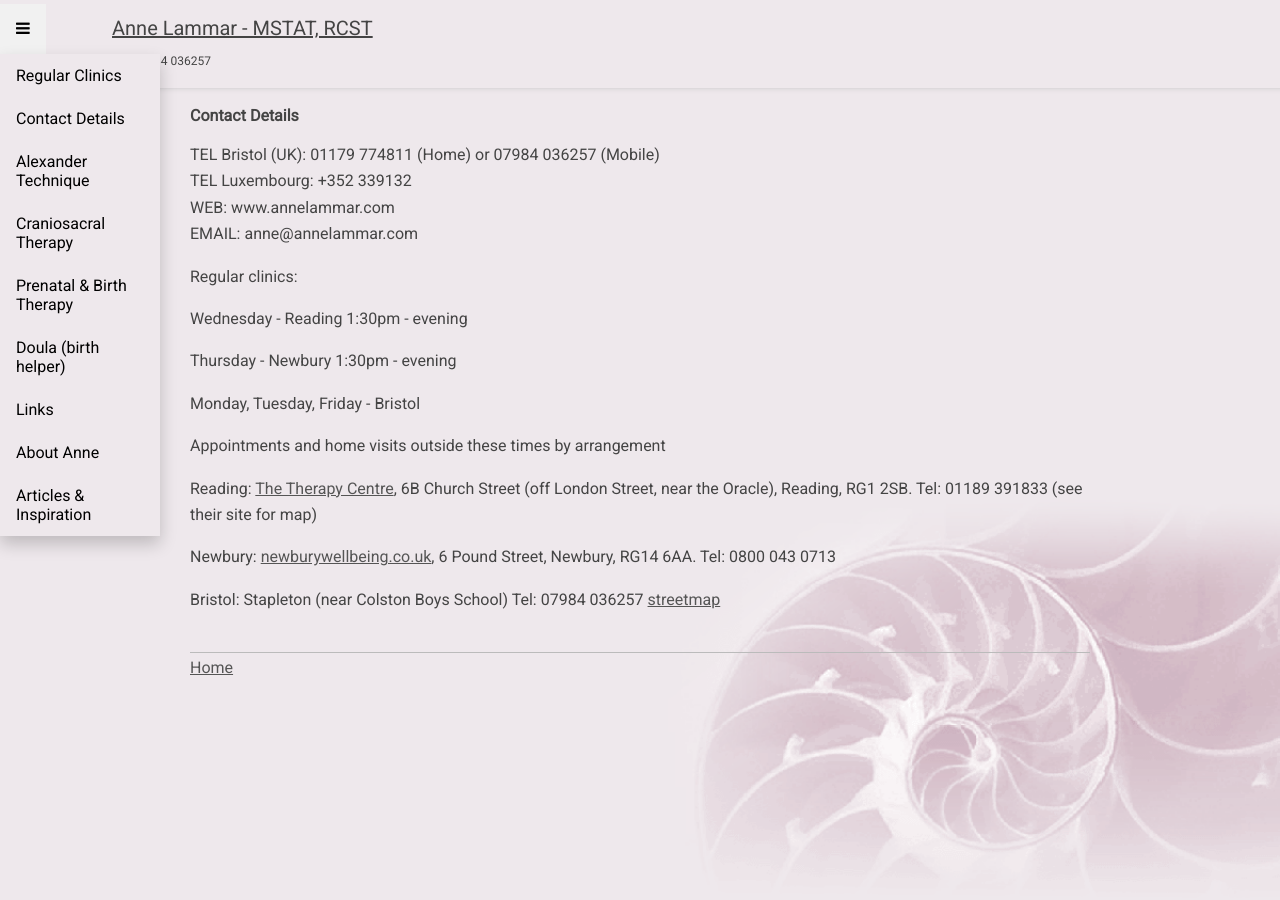
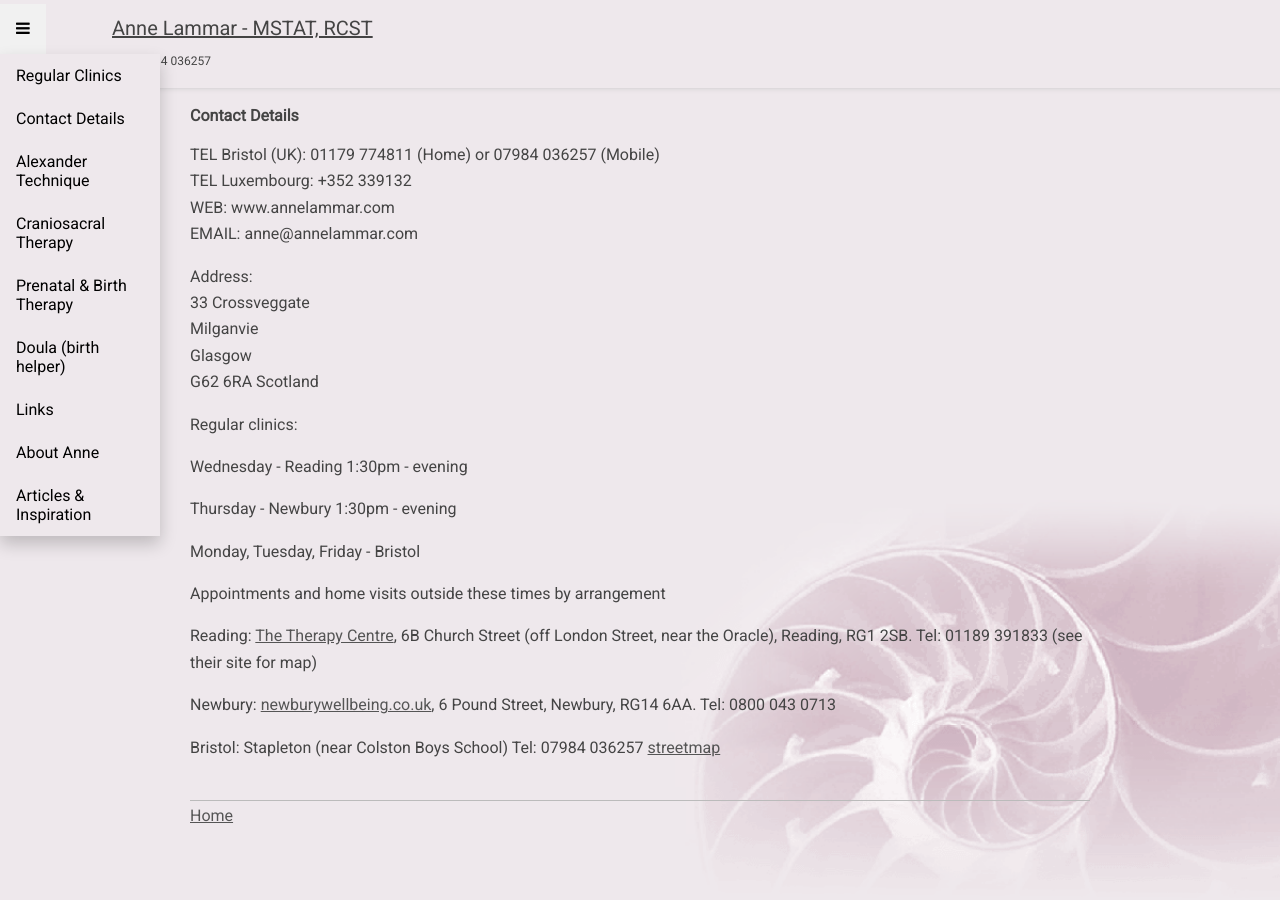
Before and after one commit to psaikido/annelammar, a Jekyll site: the page built from pages/contact-details.md, in a window 1280 px wide. Built offline with Jekyll 4.4.1, drawn with Linux system fonts in a browser that asks for light colours; nearby versions of some CDN libraries.

Commit message:
Add Anne's address.

```diff
--- a/pages/contact-details.md
+++ b/pages/contact-details.md
@@ -7,6 +7,14 @@ TEL Bristol (UK): 01179 774811 (Home) or 07984 036257 (Mobile)
 TEL Luxembourg: +352 339132
 WEB: www.annelammar.com
 EMAIL: anne@annelammar.com
+
+Address:
+33 Crossveggate
+Milganvie
+Glasgow
+G62 6RA
+Scotland
+
 
 Regular clinics:
 
```
